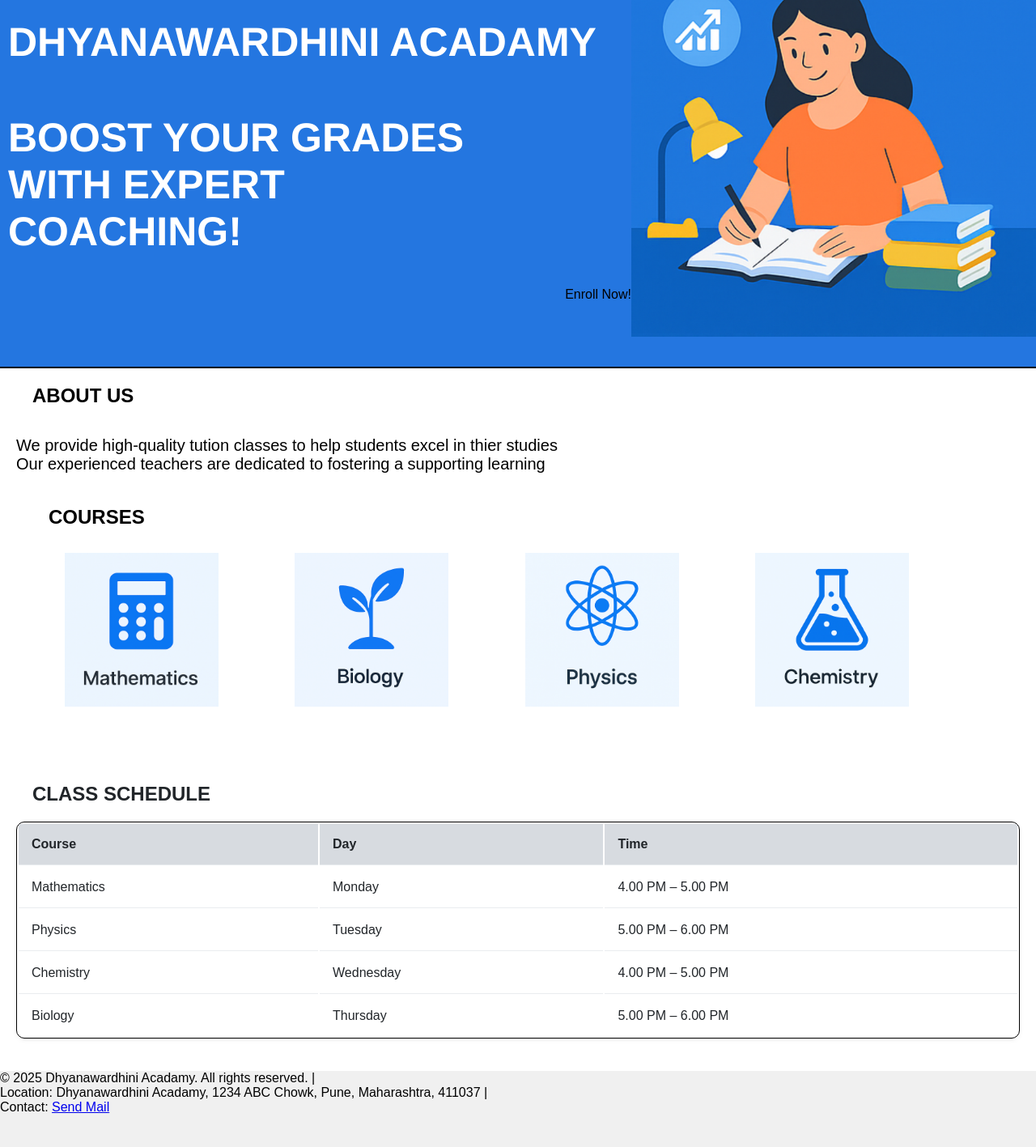
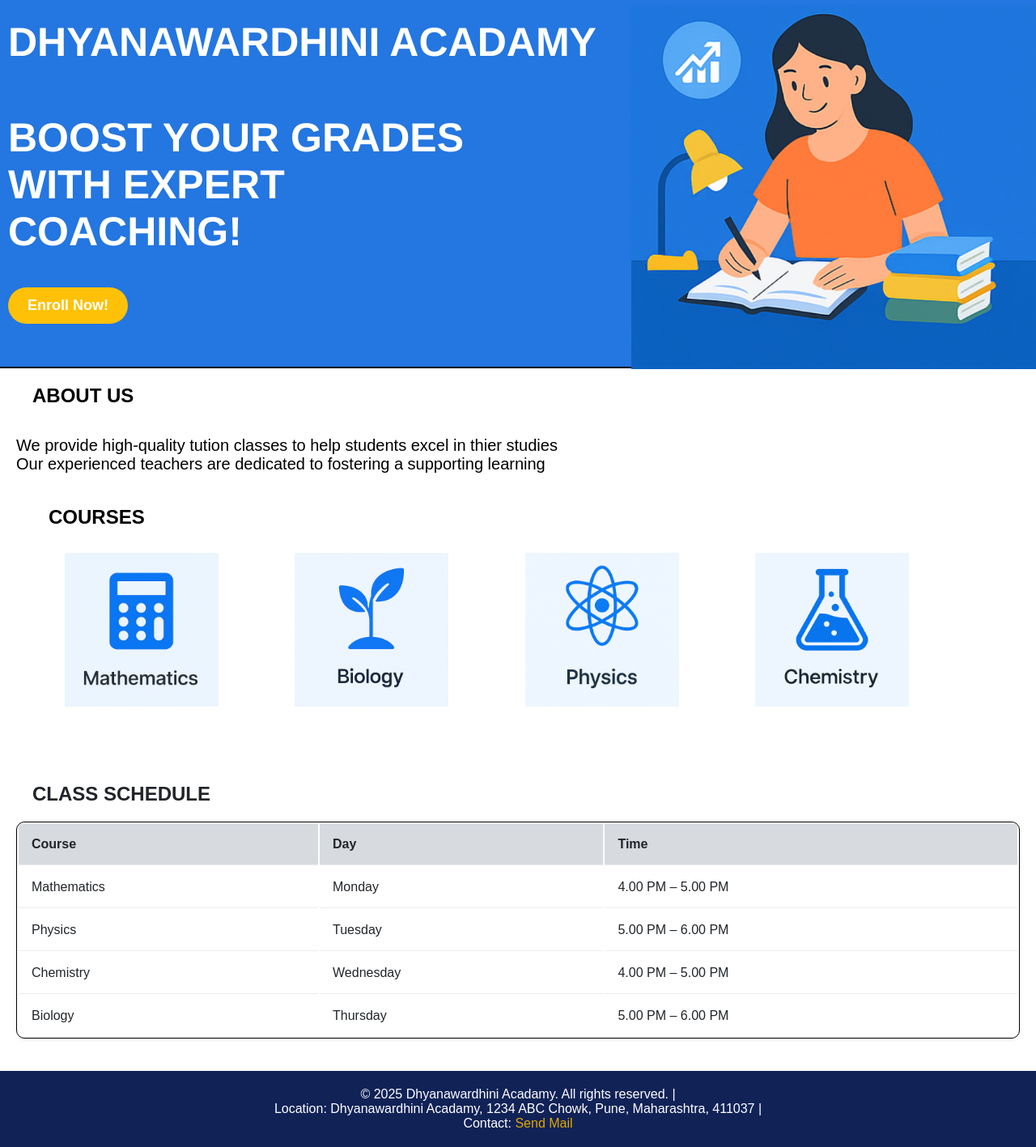
Before and after one commit to aryandeshpande11/Dhyanwardhini_Academy, a plain HTML site: page index.html in a window 1280 px wide. Shown: the part 45-1462 px from the top of the page at 81% size. Before the commit the page ends 1422 px from the top, so only its background shows below. Drawn offline with Linux system fonts and the light colour scheme.

Commit message:
style.css

```diff
--- a/style/style.css
+++ b/style/style.css
@@ -22,8 +22,7 @@ body {
     text-shadow: 2px 2px 4px rgba(0, 0)}
 .part1 {
     padding: 20px;
-    border-bottom: 2px solid #000000;
-    height:500px;
+    height: 500px;
     background-color: #2476e0;
     padding: 10px;
     border-bottom: 2px solid #000000;
@@ -37,16 +36,18 @@ body {
     text-decoration: none;
 }
 .part1 a:hover{
-    color: #ef3131;
-    text-decoration: none;
+   color: #ca5d23;
+    text-decoration:wavy;
+    transition: 0.5s ease;
 }
 .part1 img{
    height: 450px;
    width: 500px;
    float: right;
-    transform: translateY(-155px);
+    transform: translateY(-115px);
   margin-right: -10px;
 }
+
 .cta-button {
   background-color: #ffc107;      /* Bright yellow */
   color: #fff;                    /* White text */
@@ -61,6 +62,20 @@ body {
 .cta-button:hover {
   background-color: #e0a800;;      /* Darker yellow on hover */
 }
+
+.enroll-button {
+ background-color: #ffc107;      /* Bright yellow */
+  color: #fff;                    /* White text */
+  padding: 12px 24px;             /* Inner spacing */
+  border: none;
+  border-radius: 1000px;             /* Rounded corners */
+  font-weight: bold;
+  text-decoration: none;          /* Remove underline */
+  transition: background-color 0.3s ease;
+  width: fit-content;
+  font-size: 18px;
+}
+
 .part2 {
     padding: 20px;
     background-color: #ffffff; /* Light gray background */
@@ -128,3 +143,42 @@ h2 {
 .class-schedule tbody tr:last-child td {
   border-bottom: none;
 }
+footer{
+    background-color: #112257;
+    color: #ffffff;
+    text-align: center;
+    padding: 20px;
+    position: relative;
+    bottom: 0;
+    width: 100%;
+    font-size: 16px;
+}
+footer a{
+    color: #e0a800;
+    text-decoration: none;
+
+}
+footer a:hover{
+    color: #ca5d23;
+    text-decoration:wavy;
+    transition: 1s ease;
+}
+/* Responsive for phones */
+@media (max-width: 768px) {
+  .part1 {
+    flex-direction: column;
+    text-align: center;
+  }
+
+  .left-text h1 {
+    font-size: 32px;
+  }
+
+  .navbar {
+    text-align: center;
+  }
+
+  .enroll-button {
+    margin: 0 auto;
+  }
+}
```
